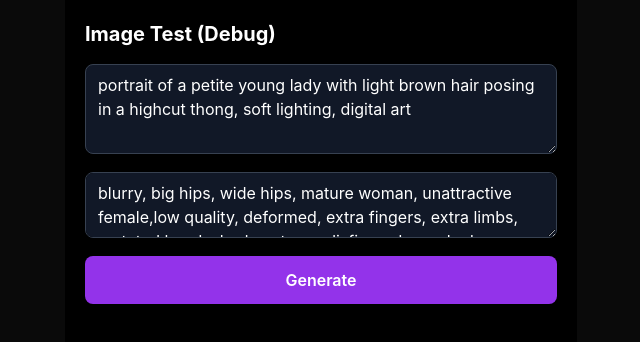
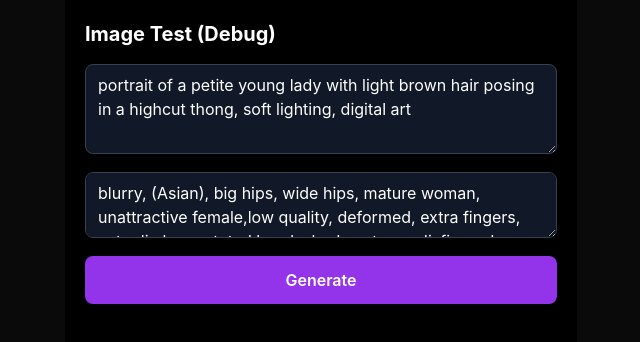
Before and after one commit to yrw2go-ui/Companion, a Next.js app: page /imagetest in a window 1280 px wide. Shown: the top 342 px of the page, without its empty margins (319-959 px from the left). Built offline with nearby package versions, Linux system fonts and the light colour scheme.

Commit message:
Add '(Asian)' to DEFAULT_NEGATIVE string

```diff
--- a/pages/imagetest.js
+++ b/pages/imagetest.js
@@ -1,7 +1,7 @@
 // pages/imagetest.js
 import { useState } from 'react'
 
-const DEFAULT_NEGATIVE = 'blurry, big hips, wide hips, mature woman, unattractive female,low quality, deformed, extra fingers, extra limbs, mutated hands, bad anatomy, disfigured, poorly drawn face, watermark, text, signature, cropped, out of frame'
+const DEFAULT_NEGATIVE = 'blurry, (Asian), big hips, wide hips, mature woman, unattractive female,low quality, deformed, extra fingers, extra limbs, mutated hands, bad anatomy, disfigured, poorly drawn face, watermark, text, signature, cropped, out of frame'
 
 export default function ImageTest() {
   const [prompt, setPrompt] = useState('portrait of a petite young lady with light brown hair posing in a highcut thong, soft lighting, digital art')
```
